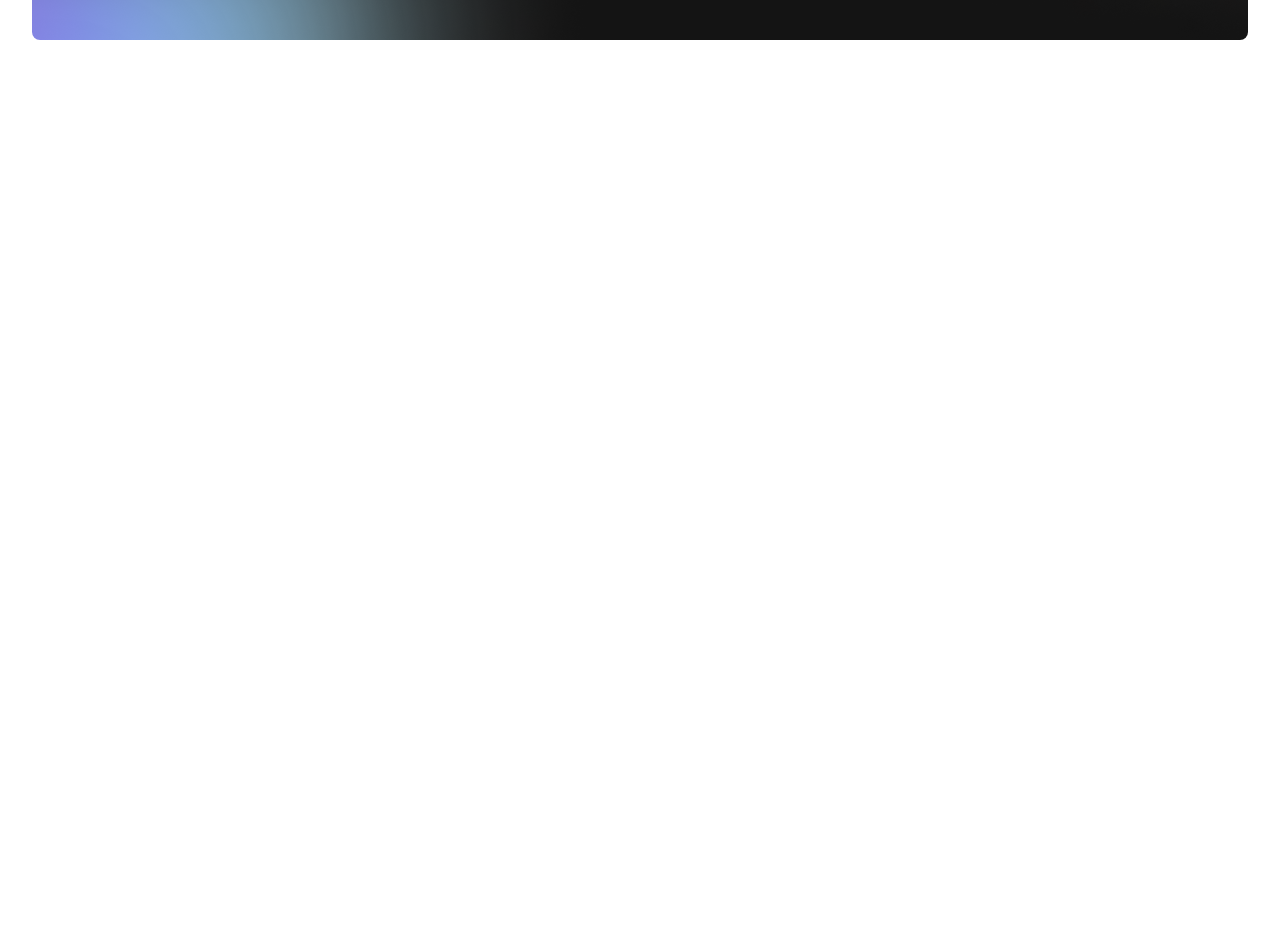
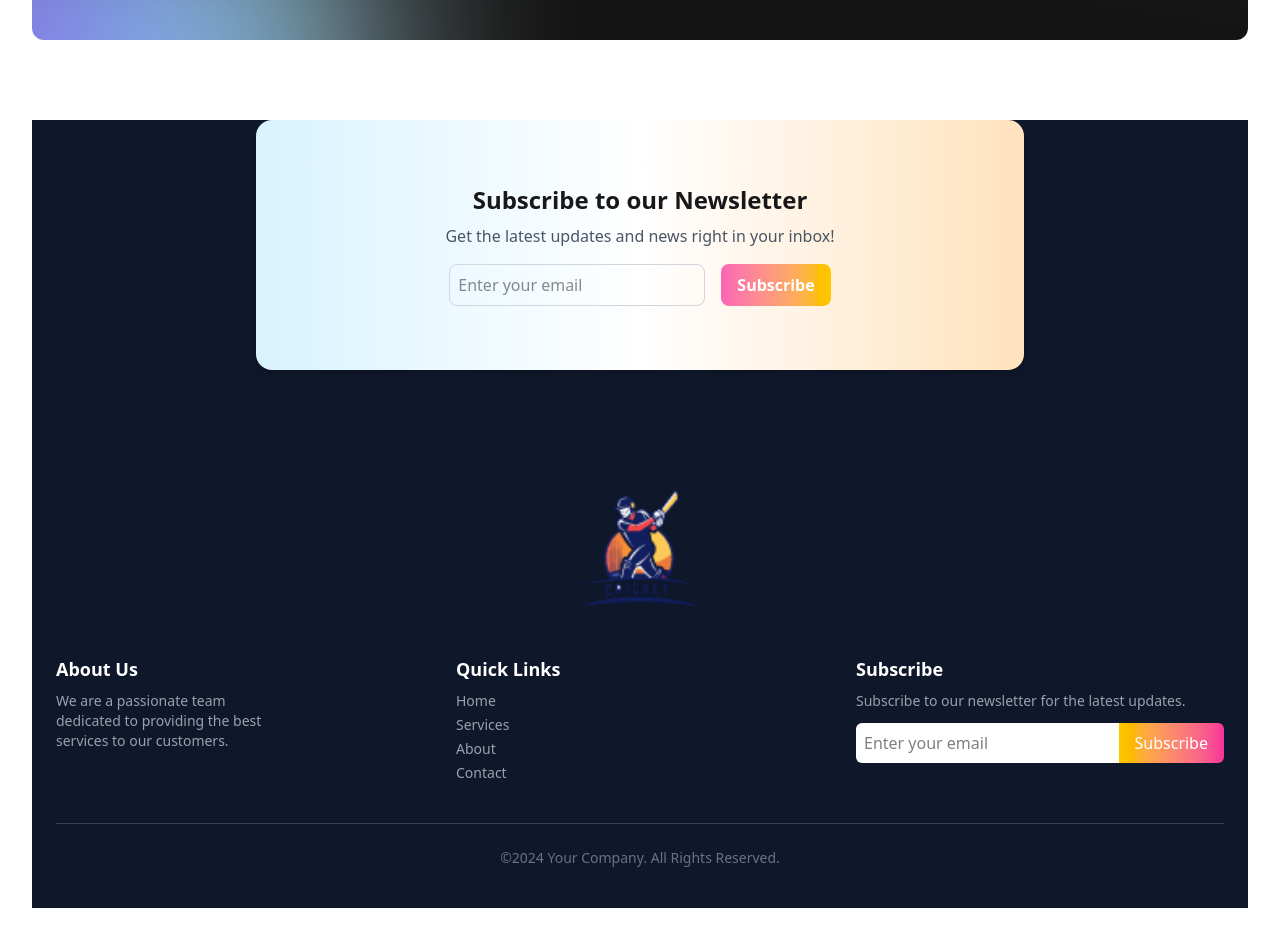
Before and after one commit to FahmidaTasmia/cricket-bid-pro, a React (Vite) app: page / in a window 1280 px wide. Shown: the part 600-1540 px from the top of the page. Before the commit the page ends 800 px from the top, so only its background shows below. Built offline with nearby package versions, Linux system fonts and the light colour scheme.

Commit message:
feat: add newsletter subscription and footer section

```diff
--- a/src/App.jsx
+++ b/src/App.jsx
@@ -1,7 +1,9 @@
 
 import './App.css'
 import Banner from './component/Banner/Banner'
+import Footer from './component/Footer/Footer'
 import Navbar from './component/Navbar/Navbar'
+import Newsletter from './component/Newsletter/Newsletter'
 
 function App() {
 
@@ -10,6 +12,8 @@ function App() {
     <>
     <Navbar></Navbar>
     <Banner></Banner>
+    <Newsletter></Newsletter>
+    <Footer></Footer>
     </>
   )
 }
--- a/src/component/Banner/Banner.jsx
+++ b/src/component/Banner/Banner.jsx
@@ -4,7 +4,7 @@ import bannerMain from '../../assets/banner-main.png'
 
 const Banner = () => {
     return (
-        <div className='p-20 bg-[#141414] rounded-lg mt-8' style={{ backgroundImage: `url(${banner})` }} >
+        <div className='p-20 bg-[#141414] rounded-xl mt-8' style={{ backgroundImage: `url(${banner})` }} >
             <div className='flex justify-center'>
              <img src={bannerMain} alt="" />
             </div>
--- a/src/component/Footer/Footer.jsx
+++ b/src/component/Footer/Footer.jsx
@@ -1,9 +1,58 @@
 import React from 'react';
+import logo from '../../assets/logo.png'
 
 const Footer = () => {
     return (
         <div>
+           <footer className="bg-[#0F172A] text-white px-6 py-10">
+                    {/* logo */}
+                    <div className='flex justify-center'>
+                        <img className='w-30' src={logo} alt="" />
+                    </div>
+                <div className="mt-12 mx-auto grid grid-cols-1 md:grid-cols-3 gap-8">
+                {/* About */}
+                <div className='text-start'>
+                <h2 className="font-bold text-lg mb-2">About Us</h2>
+                <p className="text-sm text-gray-400 ">
+                    We are a passionate team <br /> dedicated to providing the best <br /> services  to our customers.
+                </p>
+                </div>
 
+                {/* Quick Links */}
+                <div className='text-start'>
+                <h2 className="font-bold text-lg mb-2">Quick Links</h2>
+                <ul className="text-sm text-gray-400 space-y-1">
+                    <li><a href="#" className="hover:text-white">Home</a></li>
+                    <li><a href="#" className="hover:text-white">Services</a></li>
+                    <li><a href="#" className="hover:text-white">About</a></li>
+                    <li><a href="#" className="hover:text-white">Contact</a></li>
+                </ul>
+                </div>
+
+                {/* Subscribe */}
+                <div className='text-start'>
+                <h2 className="font-bold text-lg mb-2">Subscribe</h2>
+                <p className="text-sm text-gray-400 mb-3">
+                    Subscribe to our newsletter for the latest updates.
+                </p>
+                <div className="flex ">
+                    <input
+                    type="email"
+                    placeholder="Enter your email"
+                    className="p-2 rounded-l-md bg-white text-black w-full"
+                    />
+                    <button className="bg-gradient-to-r from-yellow-400 to-pink-500 text-white px-4 py-2 rounded-r-md">
+                    Subscribe
+                    </button>
+                </div>
+                </div>
+            </div>
+
+            {/* Footer Bottom */}
+            <div className="border-t border-gray-700 mt-10 pt-6 text-center text-sm text-gray-500">
+                ©2024 Your Company. All Rights Reserved.
+            </div>
+        </footer>
         </div>
     );
 };
--- a/src/component/Newsletter/Newsletter.jsx
+++ b/src/component/Newsletter/Newsletter.jsx
@@ -2,8 +2,21 @@ import React from 'react';
 
 const Newsletter = () => {
     return (
-        <div>
-
+        <div className='bg-[#0F172A] pb-20'>
+         <div className="bg-gradient-to-r from-[#d8f3ff] via-white to-[#ffe2bd] p-16 rounded-2xl shadow-md max-w-3xl mx-auto mt-20">
+            <h2 className="text-2xl font-bold text-center mb-2">Subscribe to our Newsletter</h2>
+            <p className="text-center text-gray-600 mb-4">Get the latest updates and news right in your inbox!</p>
+            <div className="flex justify-center gap-4">
+                <input
+                type="email"
+                placeholder="Enter your email"
+                className="p-2 rounded-lg border border-gray-300 w-64 focus:outline-none"
+                />
+                <button className="bg-gradient-to-r from-pink-400 to-yellow-400 text-white px-4 py-2 rounded-lg font-semibold hover:opacity-90">
+                Subscribe
+                </button>
+            </div>
+         </div>
         </div>
     );
 };
```
